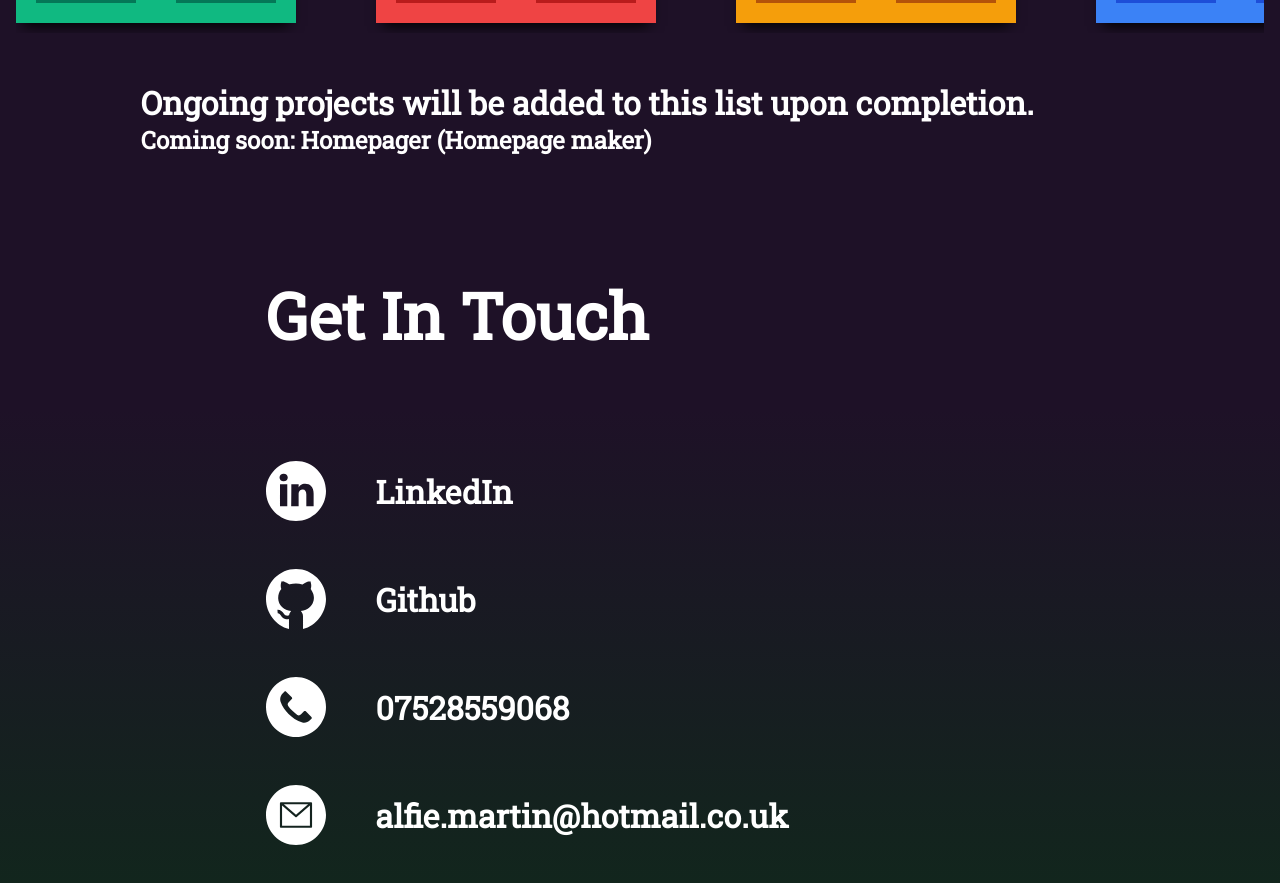
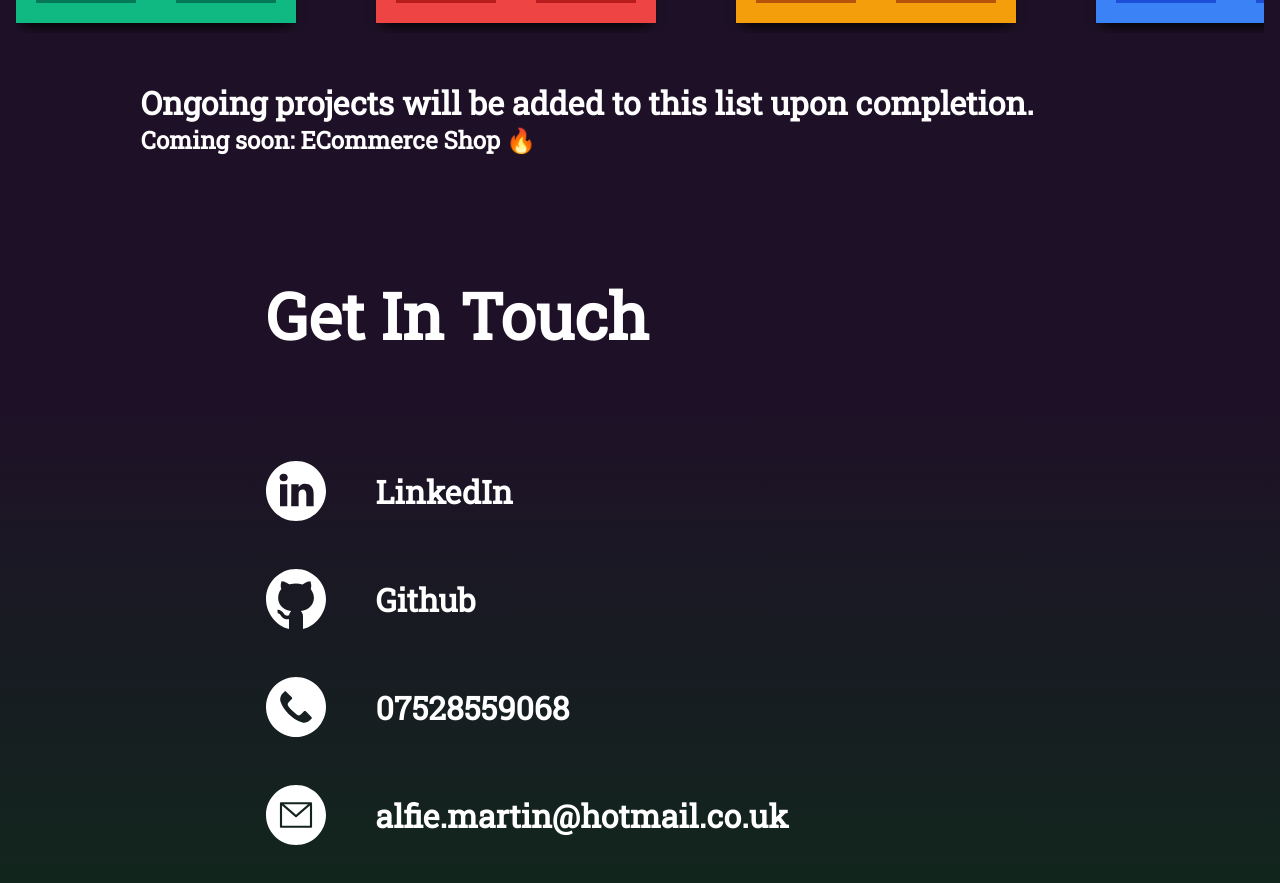
Before and after one commit to alfiemartin/april-percy, a Next.js app: page / in a window 1280 px wide. Shown: the part 2047-2930 px from the top of the page. Built offline with nearby package versions, Linux system fonts and the light colour scheme.

Commit message:
updated nexty projexct

```diff
--- a/components/Projects/Projects.js
+++ b/components/Projects/Projects.js
@@ -190,7 +190,7 @@ const Projects = () => {
       </div>
       <div className={styles.messageSection}>
         <h1>Ongoing projects will be added to this list upon completion. </h1>
-        <h2>Coming soon: Homepager (Homepage maker)</h2>
+        <h2>Coming soon: ECommerce Shop 🔥</h2>
       </div>
     </div>
   );
```
